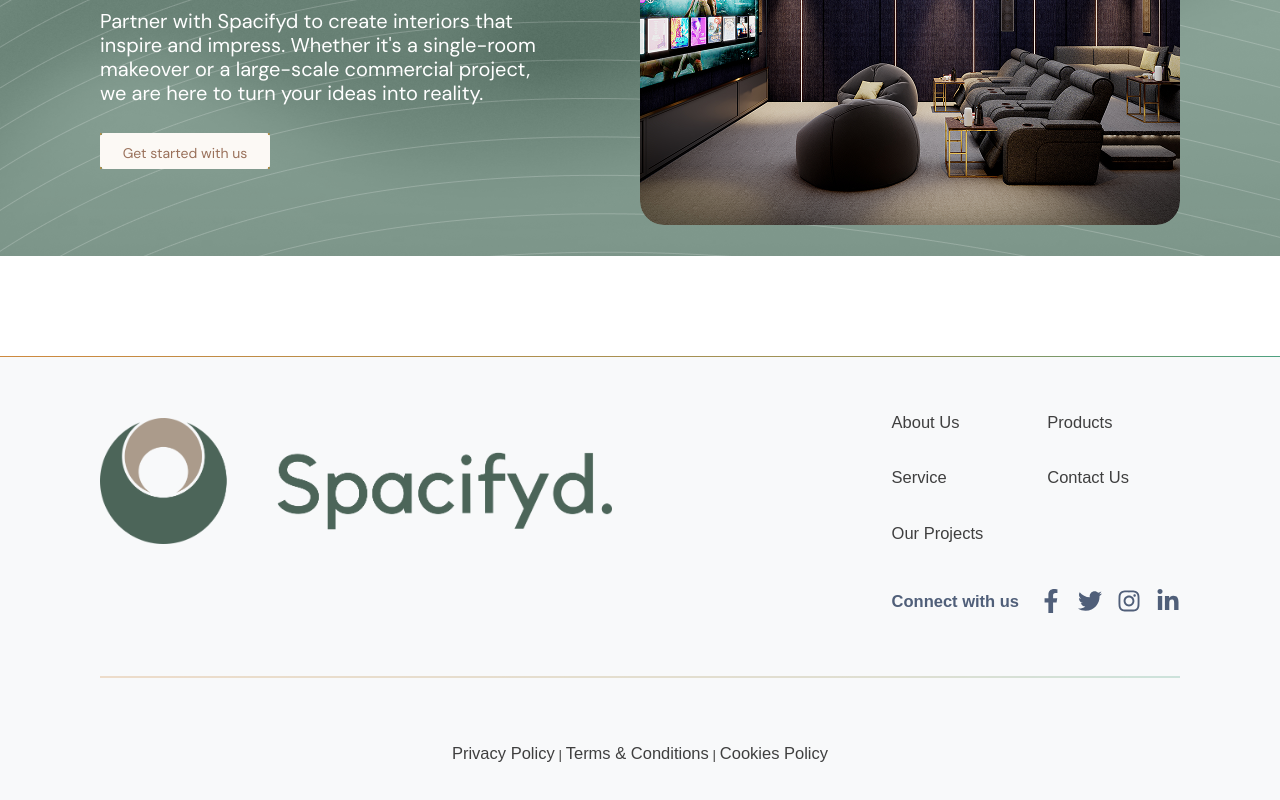
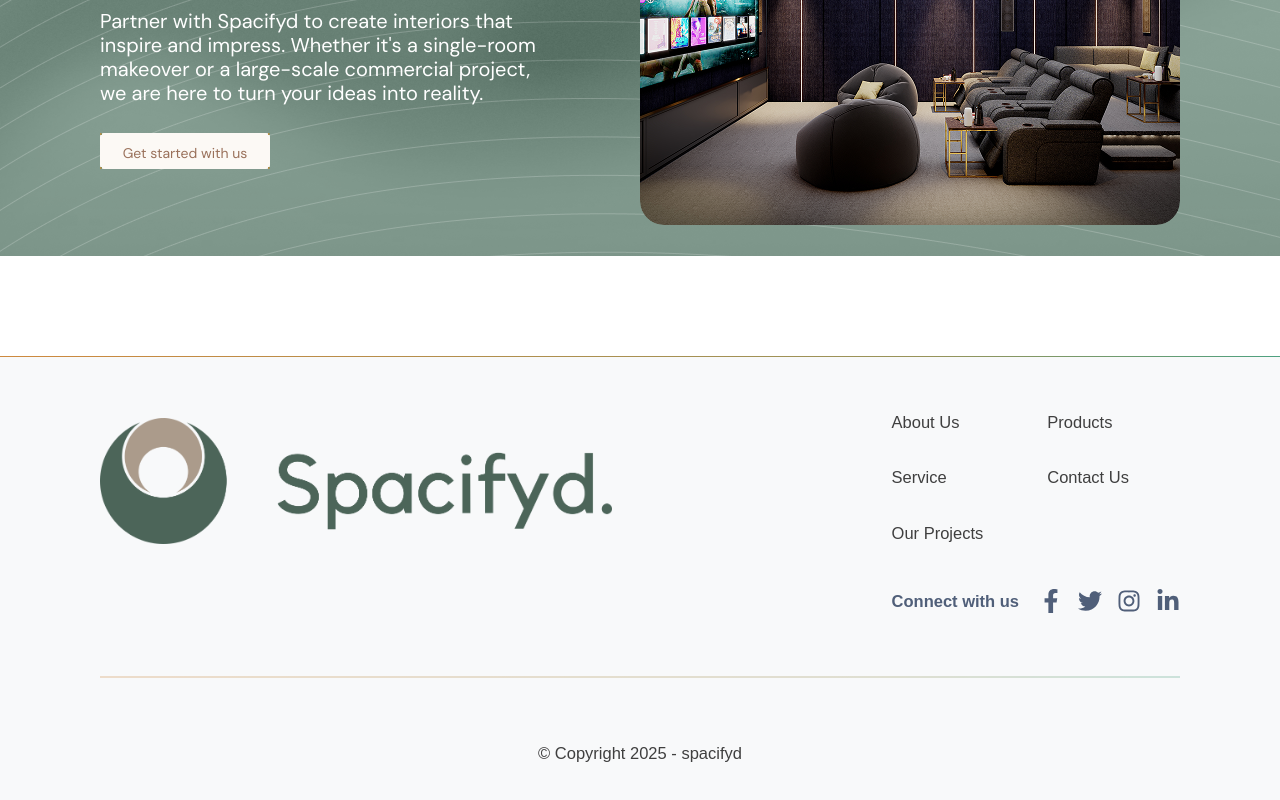
Before and after one commit to shirdivinayak/SPACEFYD_Frontend, a React (Create React App) app: page / in a window 1280 px wide. Shown: the part 6932-7732 px from the top of the page. Built offline with nearby package versions, Linux system fonts and the light colour scheme; no server answers; a web font is replaced by a local one.

Commit message:
footer fixed

```diff
--- a/src/website/components/Home/Footer/Footer.jsx
+++ b/src/website/components/Home/Footer/Footer.jsx
@@ -180,18 +180,21 @@ const Footer = () => {
           height: "auto",
         }}
       >
-        <Link to="/privacy" style={linkStyle} onClick={handleNavigate}>
+        {/* <Link to="/privacy" style={linkStyle} onClick={handleNavigate}>
           Privacy Policy
         </Link>{" "}
-        |{" "}
-        <Link to="/terms" style={linkStyle} onClick={handleNavigate}>
+        |{" "} */}
+        {/* <Link to="/terms" style={linkStyle} onClick={handleNavigate}>
           Terms & Conditions
         </Link>{" "}
-        |{" "}
-        <Link to="/cookies" style={linkStyle} onClick={handleNavigate}>
+        |{" "} */}
+        {/* <Link to="/cookies" style={linkStyle} onClick={handleNavigate}>
           Cookies Policy
+        </Link> */}
+        <Link to="/" style={linkStyle}>
+        © Copyright {new Date().getFullYear()} - spacifyd
         </Link>
-      </div>
+    </div>
     </footer>
   );
 };
```
